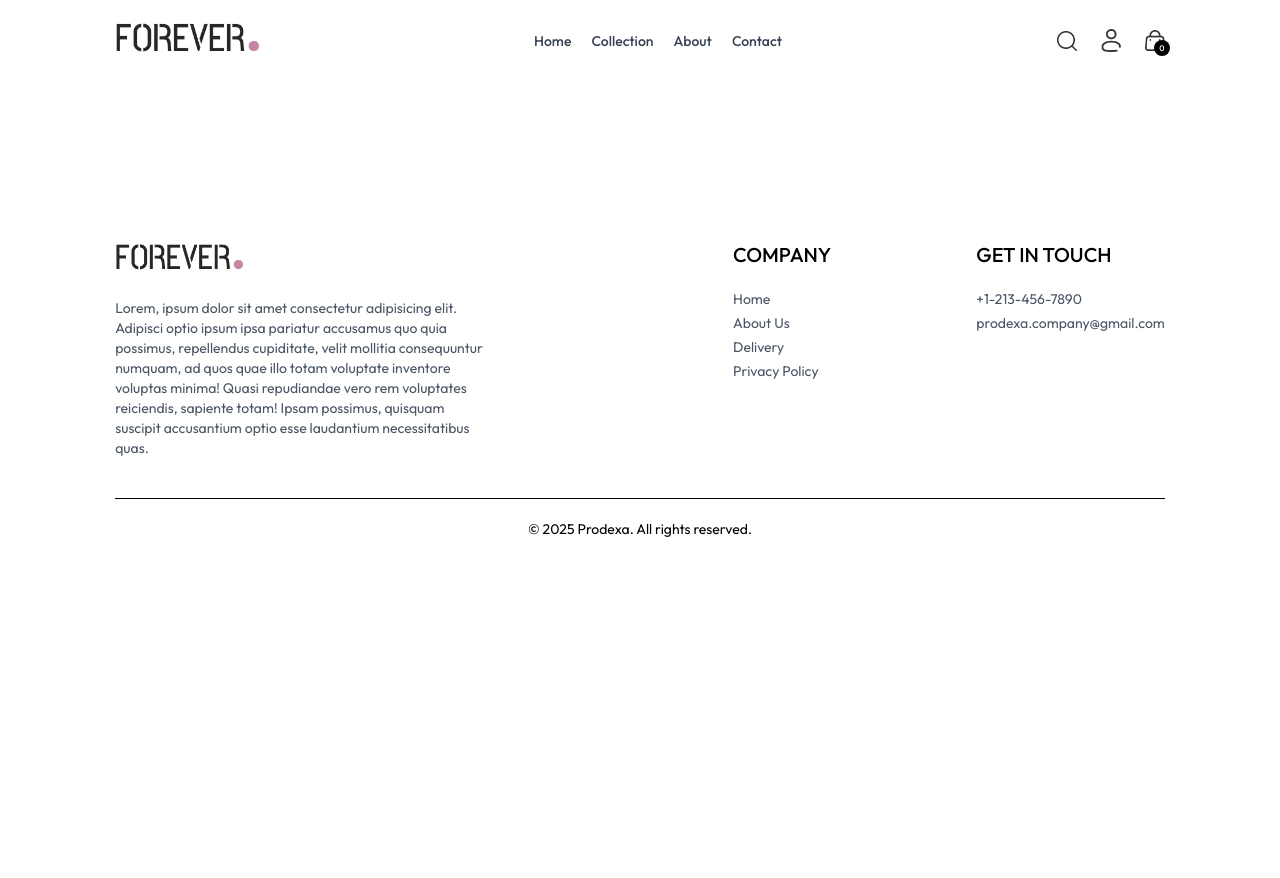
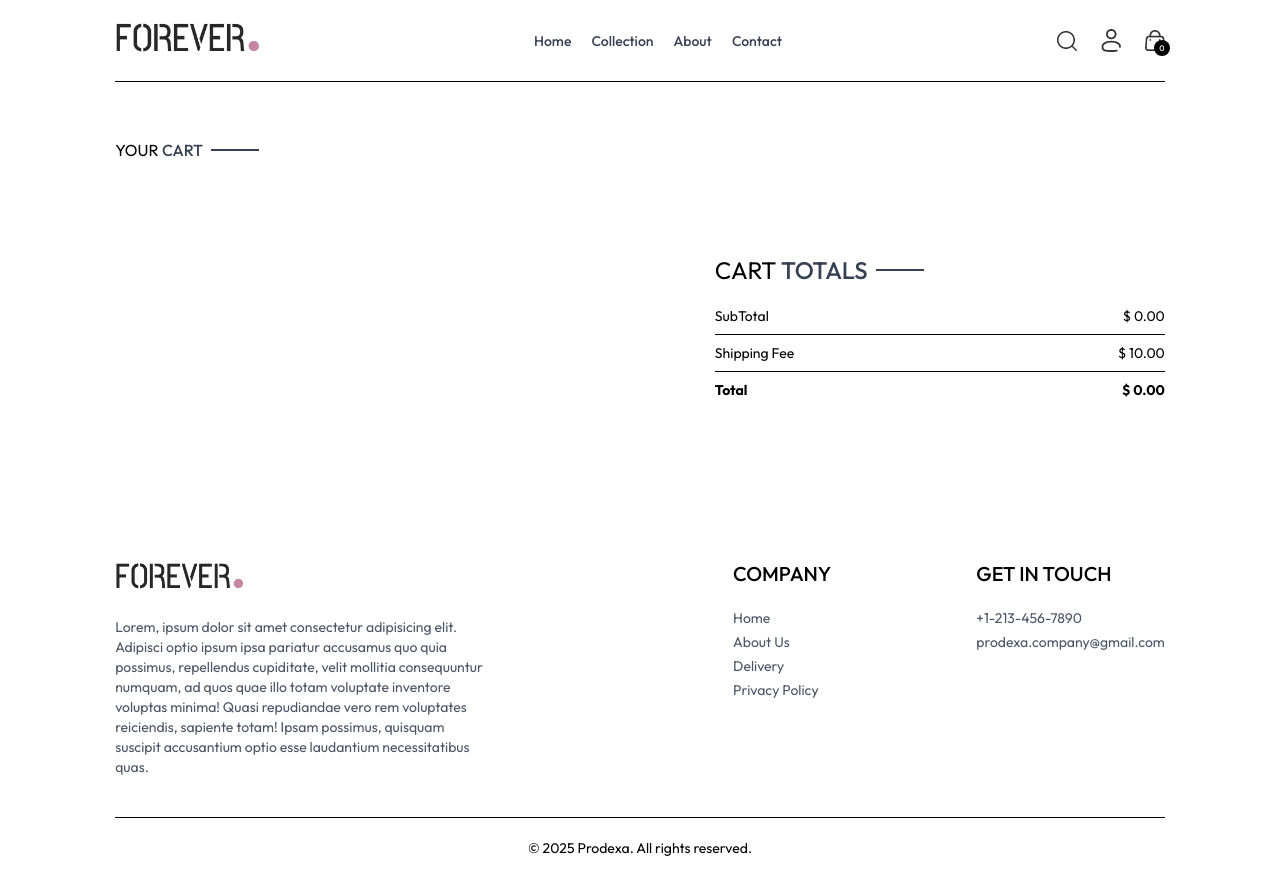
Before and after one commit to adkad0411/Ecommerce-Prodexa, a React (Vite) app in the folder frontend/: page /cart in a window 1280 px wide. Before the commit the page ends 800 px from the top, so only its background shows below. Built offline with nearby package versions, Linux system fonts and the light colour scheme.

Commit message:
setup cart component with its features

```diff
--- a/frontend/src/App.jsx
+++ b/frontend/src/App.jsx
@@ -12,9 +12,12 @@
 import Navbar from './components/Navbar'
 import Footer from './components/Footer'
 import SearchBar from './components/SearchBar'
+import {ToastContainer,toast} from 'react-toastify'
+import 'react-toastify/dist/ReactToastify.css'
 const App = () => {
   return (
     <div className='px-4 sm:px-[5vw] md:px-[7vw] lg:px-[9vw]'>
+      <ToastContainer />
       <Navbar/>
       <SearchBar/>
       <Routes>
--- /dev/null
+++ b/frontend/src/components/CartTotal.jsx
@@ -0,0 +1,31 @@
+import React, { useContext } from 'react'
+import { ShopContext } from '../context/ShopContext'
+import Title from './Title'
+const CartTotal = () => {
+    const {currency,getCartAmount,delivery_fee}=useContext(ShopContext)
+  return (
+    <div className='w-full '>
+        <div className='text-2xl'>
+            <Title text1={'CART'} text2={'TOTALS'}/>
+        </div>
+      <div className='flex flex-col gap-2 mt-2 text-sm'>
+        <div className='flex justify-between'>
+            <p>SubTotal</p>
+            <p>{currency} {getCartAmount()}.00</p>
+        </div>
+        <hr />
+        <div className='flex justify-between'>
+            <p>Shipping Fee</p>
+            <p>{currency} {delivery_fee}.00</p>
+        </div>
+        <hr />
+        <div className='flex justify-between'>
+            <b>Total</b>
+            <b>{currency} {getCartAmount()===0?0:getCartAmount()+delivery_fee}.00</b>
+        </div>
+      </div>
+    </div>
+  )
+}
+
+export default CartTotal
--- a/frontend/src/components/Navbar.jsx
+++ b/frontend/src/components/Navbar.jsx
@@ -4,7 +4,7 @@
 import {ShopContext} from '../context/ShopContext'
 const Navbar = () => {
     const [visible,setVisible]=useState(false)
-    const {setShowSearch}=useContext(ShopContext);
+    const {setShowSearch,getCartCount}=useContext(ShopContext);
     return (
     <div className='flex items-center justify-between py-5 font-medium'>
       <Link to={'/'}>
@@ -44,7 +44,7 @@
         </div>
         <Link to={'/cart'} className='relative'>
         <img src={assets.cart_icon} className='w-5 min-w-5' alt="" />
-        <p className='absolute right-[-5px] bottom-[-5px] w-4 text-center leading-4 bg-black text-white aspect-square rounded-full text-[8px]'>0</p>
+        <p className='absolute right-[-5px] bottom-[-5px] w-4 text-center leading-4 bg-black text-white aspect-square rounded-full text-[8px]'>{getCartCount()}</p>
         </Link>
         <img onClick={()=>setVisible(true)} src={assets.menu_icon} className='w-5 cursor-pointer sm:hidden' alt="" />
 
--- a/frontend/src/context/ShopContext.jsx
+++ b/frontend/src/context/ShopContext.jsx
@@ -1,5 +1,6 @@
-import { createContext, useState } from "react";
+import { createContext, useEffect, useState } from "react";
 import { products } from "../assets/frontend_assets/assets";
+import { toast } from "react-toastify";
 export const ShopContext=createContext();
 
 const ShopContextProvider=(props)=>{
@@ -8,6 +9,65 @@
     const delivery_fee=10;
     const [search,setSearch]=useState('');
     const [showSearch,setShowSearch]=useState(false)
+    const [cartItems,setCartItems]=useState({})
+
+    const addToCart=async(itemId,size)=>{
+        if(!size){
+            toast.error('Select Product Size');
+            return ;
+        }
+        let cartData=structuredClone(cartItems);
+        if(cartData[itemId]){
+            if(cartData[itemId][size]){
+                cartData[itemId][size] +=1;
+            }else{
+                cartData[itemId][size]=1;
+            }
+        }
+        else{
+            cartData[itemId]={}
+            cartData[itemId][size]=1;
+        }
+        setCartItems(cartData);
+    }
+    const getCartCount=()=>{
+        let totalCount=0;
+        for(const items in cartItems){
+            for(const item in cartItems[items]){
+                try{
+                    if(cartItems[items][item] >0){
+                        totalCount+=cartItems[items][item]
+                    }
+
+                }catch(error){
+
+                }
+            }
+        }
+        return totalCount;
+    }
+    const updateQuantity=async(itemId,size,quantity)=>{
+        let cartData=structuredClone(cartItems);
+        cartData[itemId][size]=quantity;
+
+        setCartItems(cartData);
+    }
+    const getCartAmount=()=>{
+        let totalAmount=0;
+        for(const items in cartItems){
+            let itemInfo=products.find(product=>product._id===items)
+            for(const item in cartItems[items]){
+                try{
+                    if(cartItems[items][item] >0){
+                        totalAmount +=itemInfo.price*cartItems[items][item]
+                    }
+                }catch(error){
+
+                }
+            }
+        }
+        return totalAmount;
+    }
     const value={
         products,
         currency,
@@ -15,9 +75,14 @@
         search,
         setSearch,
         showSearch,
-        setShowSearch
+        setShowSearch,
+        cartItems,addToCart,
+        getCartCount,
+        updateQuantity,
+        getCartAmount
 
     }
+
 
     return (
         <ShopContext.Provider value={value}>
--- a/frontend/src/pages/Cart.jsx
+++ b/frontend/src/pages/Cart.jsx
@@ -1,9 +1,62 @@
-import React from 'react'
+import React, { useContext, useEffect, useState } from 'react'
+import {ShopContext} from '../context/ShopContext'
+import Title from '../components/Title'
+import { assets } from '../assets/frontend_assets/assets';
+import CartTotal from '../components/CartTotal';
+const Cart = () => {
+  const {cartItems,products,currency,updateQuantity}=useContext(ShopContext);
+  const [cartData,setCartData]=useState([]);
 
-const Cart = () => {
+  useEffect(()=>{
+    const tempData=[];
+    for(const items in cartItems){
+      for(const item in cartItems[items]){
+        if(cartItems[items][item] >0){
+          tempData.push({
+            _id:items,
+            size:item,
+            quantity:cartItems[items][item]
+          })
+        }
+      }
+    }
+    setCartData(tempData)
+  },[cartItems])
   return (
-    <div>
+    <div className='border-t pt-14 '>
 
+      <div className='text2xl mb-3 '>
+        <Title  text1={'YOUR'} text2={'CART'}/>
+      </div>
+
+      <div>
+        {cartData?.map((item,index)=>{
+            const productData=products.find(product=>product._id===item._id)
+            return (
+              <div key={index} className='py-4 border-t border-b text-gray-700 grid grid-cols-[4fr_0.5fr_0.5fr] sm:grid-cols-[4fr_2fr_0.5fr] items-center gap-4'>
+                <div className='flex items-start gap-6'>
+                  <img src={productData.image[0]} className='w-16 sm:w-20' alt="" />
+                  <div>
+                    <p className='text-xs sm:text-lg font-medium'>{productData.name}</p>
+                    <div className='flex items-center gap-5 mt-2'>
+                        <p>{currency} {productData.price}</p>
+                        <p className='px-2 sm:px-3 sm:py-1 border bg-slate-50'>{item.size}</p>
+                    </div>
+                  </div>
+                </div>
+                <input onChange={(e)=>e.target.value === '' || e.target.value==='0'?null:updateQuantity(item._id,item.size,Number(e.target.value))} type="number" min={1} className='border max-w-10 sm:max-w-20 px-1 sm:px-2 py-1' defaultValue={item.quantity} />
+                <img onClick={()=>updateQuantity(item._id,item.size,0)} src={assets.bin_icon} className='w-4 mr-4 sm:w-5 cursor-pointer' alt="" />
+              </div>
+            )
+
+        })}
+      </div>
+
+      <div className='flex justify-end my-20'>
+        <div className='w-full sm:w-[450px]'>
+          <CartTotal/>
+        </div>
+      </div>
     </div>
   )
 }
--- a/frontend/src/pages/Collection.jsx
+++ b/frontend/src/pages/Collection.jsx
@@ -26,6 +26,7 @@
       setSubCategory(prev=>[...prev,e.target.value]);
     }
   }
+
 
 
 
--- a/frontend/src/pages/Product.jsx
+++ b/frontend/src/pages/Product.jsx
@@ -6,7 +6,7 @@
 
 const Product = () => {
   const {productId}=useParams();
-  const {products,currency}=useContext(ShopContext);
+  const {products,currency,addToCart}=useContext(ShopContext);
   const [productData,setProductData]=useState(false);
   const [image,setImage]=useState('');
   const [size,setSize]=useState('');
@@ -59,7 +59,7 @@
               </div>
 
             </div>
-            <button className='bg-black text-white px-8 py-3 text-sm active:bg-gray-700'>ADD TO CART</button>
+            <button className='bg-black text-white px-8 py-3 text-sm active:bg-gray-700' onClick={()=>addToCart(productData._id,size)}>ADD TO CART</button>
             <hr className='mt-8 sm:w-4/5'/>
             <div className='text-sm text-gray-500 mt-5 flex flex-col gap-1'>
                 <p>100% Original Product</p>
```
